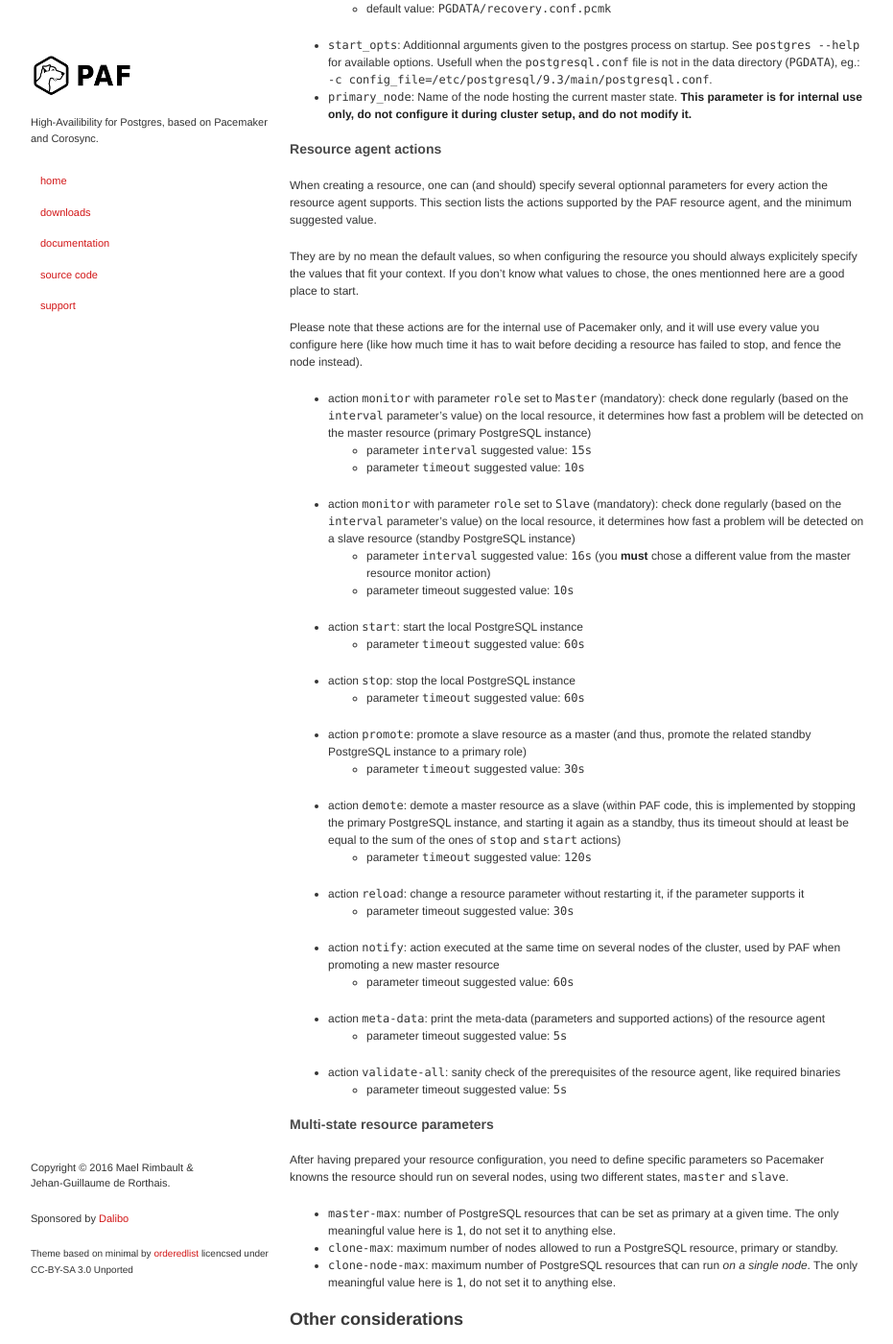
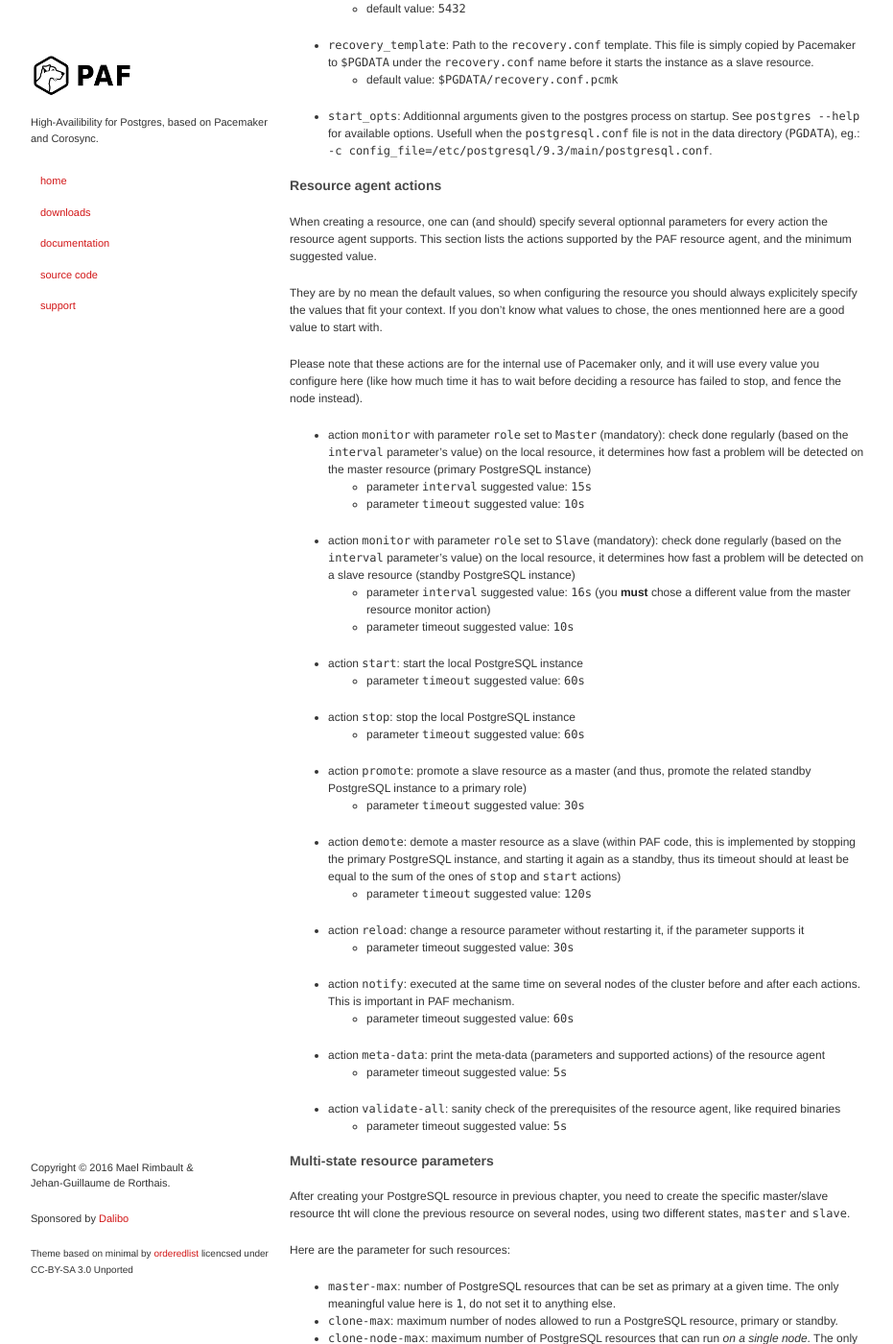
Before and after one commit to ClusterLabs/PAF, a Jekyll site: the page built from configuration.md, in a window 1280 px wide and 1400 px high, scrolled down 1113 px. Shown: the whole window at 96% size, without its empty margins (173-1104 px from the left). Built offline with Jekyll 4.4.1, drawn with Linux system fonts in a browser that asks for light colours; some of the changed text lies outside the part shown.

Commit message:
Review of the "Configuration" documentation page

```diff
--- a/configuration.md
+++ b/configuration.md
@@ -19,6 +19,9 @@
 Before configuring the resource agent, PostgreSQL must be installed on all the
 nodes it is supposed to run on, and be propertly configured to allow streaming
 replication between nodes.
+
+during the very first startup of your cluster, the designated master will be
+the only instance stopped gently as a master.
 
 For more details about how to configure streaming replication with PostgreSQL,
 please refer to the
@@ -32,8 +35,9 @@
   * have `recovery_target_timeline = 'latest'`
   * a `primary_conninfo` with an `application_name` set to the node name
 
-Another requirement for PAF is to add rules on the `pg_hba.conf` file of each
-instance to forbid self-replication.
+Moreover, if you rely on Pacemaker to move an IP resource on the node hosting
+the master role of PostgreSQL, make sure to add rules on the `pg_hba.conf` file
+of each instance to forbid self-replication.
 
 
 ## PAF resource configuration
@@ -59,23 +63,20 @@
   * `pgdata`: Path to the data directory of the managed PostgreSQL instance,
     e.g. `PGDATA`
     * default value: `/var/lib/pgsql/data`
-  * `pghost`: Host IP address or unix socket folder the instance is listening
-     on.
+  * `pghost`: Local host IP address or unix socket folder the instance is
+    listening on.
     * default value: `/tmp`
   * `pgport`: Port the instance is listening on.
     * default value: `5432`
   * `recovery_template`: Path to the `recovery.conf` template. This file is
     simply copied by Pacemaker to `$PGDATA` under the `recovery.conf` name
     before it starts the instance as a slave resource.
-    * default value: `PGDATA/recovery.conf.pcmk`
+    * default value: `$PGDATA/recovery.conf.pcmk`
   * `start_opts`: Additionnal arguments given to the postgres process on
     startup.
     See `postgres --help` for available options. Usefull when the
     `postgresql.conf` file is not in the data directory (`PGDATA`), eg.:
     `-c config_file=/etc/postgresql/9.3/main/postgresql.conf`.
-  * `primary_node`: Name of the node hosting the current master state.
-    __This parameter is for internal use only, do not configure it
-    during cluster setup, and do not modify it.__
 
 
 ### Resource agent actions
@@ -88,7 +89,7 @@
 They are by no mean the default values, so when configuring the resource you
 should always explicitely specify the values that fit your context.
 If you don't know what values to chose, the ones mentionned here are a good
-place to start.
+value to start with.
 
 Please note that these actions are for the internal use of Pacemaker only, and
 it will use every value you configure here (like how much time it has to wait
@@ -122,8 +123,8 @@
   * action `reload`: change a resource parameter without restarting it, if the
     parameter supports it
     * parameter timeout suggested value: `30s`
-  * action `notify`: action executed at the same time on several nodes of the
-    cluster, used by PAF when promoting a new master resource
+  * action `notify`: executed at the same time on several nodes of the cluster
+    before and after each actions. This is important in PAF mechanism.
     * parameter timeout suggested value: `60s`
   * action `meta-data`: print the meta-data (parameters and supported actions)
     of the resource agent
@@ -134,9 +135,11 @@
 
 ### Multi-state resource parameters
 
-After having prepared your resource configuration, you need to define specific
-parameters so Pacemaker knowns the resource should run on several nodes, using
-two different states, `master` and `slave`.
+After creating your PostgreSQL resource in previous chapter, you need to
+create the specific master/slave resource tht will clone the previous resource
+on several nodes, using two different states, `master` and `slave`.
+
+Here are the parameter for such resources:
 
   * `master-max`: number of PostgreSQL resources that can be set as primary at
     a given time. The only meaningful value here is `1`, do not set it to
```
Also changed, not shown: other parts of configuration.md (+2 -2 lines).
